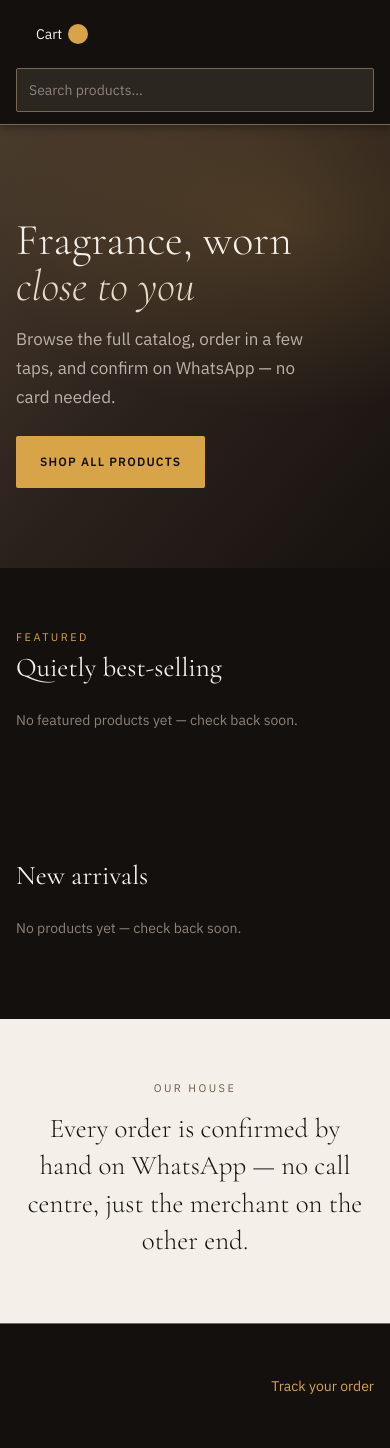
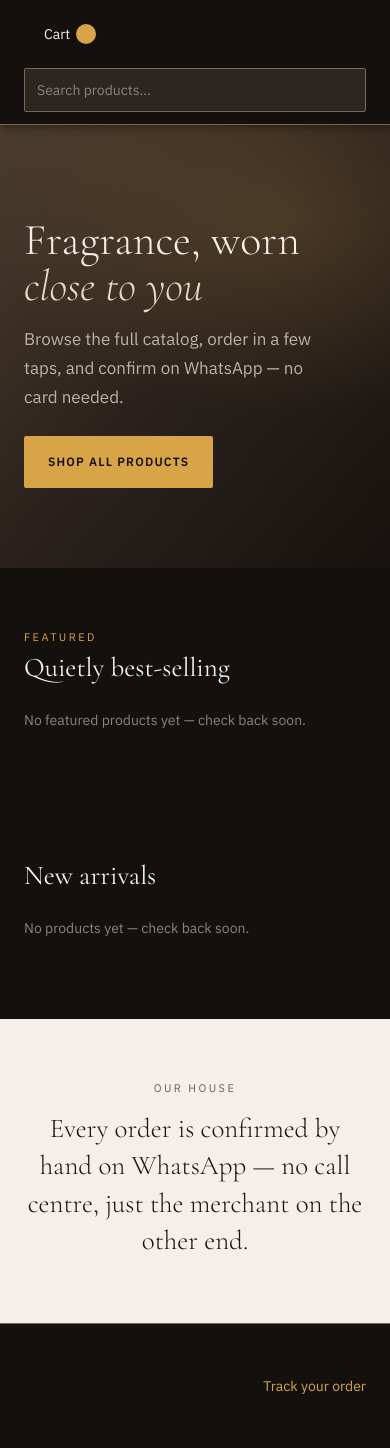
Before and after one commit to Huzaifa0223/scent-and-style-website, a Django app: template templates/storefront/home.html in a window 390 px wide. Run offline with Django 5.2, Linux system fonts and the light colour scheme; the template is opened without the code that fills it, so the values that code supplies are empty; style sheets or scripts are compiled from the project's sources.

Commit message:
feat(ui): add page shell container and hairline rules
Introduces .shell, .rule, and .rule-t in a @layer components block (the
first such block in this stylesheet) and applies them across the header,
footer, home sections, listing, PDP, checkout, confirmation, and
tracking pages.

This is deduplication plus a gutter change, not a container fix. The
polish brief diagnosed "no container primitive -- every region finds its
own left edge", but a live measurement put the logo, breadcrumb, H1,
filter rail, and footer all on the same 363px edge already: ten separate
copies of "mx-auto max-w-sf-shell px-4 sm:px-8" that happened to agree.
The value here is that the eleventh copy can no longer disagree.

The real defect the brief saw was the gutter ramp. It stopped at 32px
from the sm breakpoint (640px) and held there to the 1240px cap, so a
~1100px viewport looked edge-to-edge despite a correct container. The
scale now grows 24 -> 40 -> 64px at base/md/lg. Measured on the listing
page: content left edge moved 363 -> 394.5px at 1920, matching
(1901-1240)/2 + 64 exactly.

Order confirmation and tracking keep their narrower column by passing
max-w-2xl alongside .shell. That relies on @tailwind utilities being
emitted after @tailwind components, so the utility wins at equal
specificity -- verified by byte offset in the compiled bundle (.shell at
4644, .max-w-2xl at 7077) and confirmed live: those pages compute to a
672px cap while header and footer stay at 1240px.

The home page's paper band keeps its own padding rather than taking
.shell, since .shell would centre and cap the full-bleed background too;
it uses the gutter tokens directly so its text still starts on the same
edge.

Co-Authored-By: Claude Sonnet 5 <noreply@anthropic.com>

```diff
--- a/static/css/input.css
+++ b/static/css/input.css
@@ -58,6 +58,38 @@
   font-display: swap;
 }
 
+/* ---------------------------------------------------------------------
+   Structure primitives (storefront polish pass).
+
+   `.shell` replaces ten hand-repeated copies of
+   "mx-auto max-w-sf-shell px-4 sm:px-8" across the header, footer, home
+   sections, listing, PDP, and checkout. Those copies did already agree
+   with each other — a live measurement put every region's content on the
+   same 363px left edge — so this is deduplication, not a bug fix: the
+   point is that the eleventh copy can no longer disagree.
+
+   The gutter scale itself is the real change. The old ramp stopped at
+   32px from the `sm` breakpoint (640px) all the way to the 1240px cap,
+   which is why a ~1100px viewport looked edge-to-edge despite having a
+   correct container. It now grows 24 -> 40 -> 64px.
+
+   `.shell` sets max-width via a component-layer rule, so a page needing
+   a narrower column (order confirmation, order tracking) can still pass
+   `max-w-2xl` alongside it: @tailwind utilities is emitted after
+   @tailwind components, so the utility wins at equal specificity.
+   --------------------------------------------------------------------- */
+@layer components {
+  .shell {
+    @apply mx-auto w-full max-w-sf-shell px-gutter md:px-gutter-md lg:px-gutter-lg;
+  }
+  .rule {
+    @apply border-b border-sf-line;
+  }
+  .rule-t {
+    @apply border-t border-sf-line;
+  }
+}
+
 /* Storefront redesign motion (docs/design.md's "Motion" section — animation
    spec 1, "Hero / section entrance"). static/js/storefront-reveal.js adds
    .is-in once an element is 15% into the viewport; this is the transition
--- a/templates/orders/checkout.html
+++ b/templates/orders/checkout.html
@@ -4,7 +4,7 @@
 {% block title %}Checkout — {{ store_settings.name }}{% endblock %}
 
 {% block content %}
-  <div class="mx-auto max-w-sf-shell px-4 py-8 sm:px-8">
+  <div class="shell py-8">
     <h1 class="font-display text-sf-d-lg font-light text-sf-fg">Checkout</h1>
 
     {% if locked_out %}
--- a/templates/orders/order_confirmation.html
+++ b/templates/orders/order_confirmation.html
@@ -4,7 +4,7 @@
 {% block title %}Order {{ order.order_number }} — {{ store_settings.name }}{% endblock %}
 
 {% block content %}
-  <div class="mx-auto max-w-2xl px-4 py-10 text-center sm:px-8">
+  <div class="shell max-w-2xl py-10 text-center">
     <p class="text-sf-eyebrow uppercase text-sf-ok">Order placed</p>
     <h1 class="mt-2 font-display text-sf-d-lg font-light text-sf-fg">Thank you, {{ order.customer_name }}</h1>
     <p class="mt-2 text-sf-sm text-sf-fg-muted">
--- a/templates/orders/order_tracking.html
+++ b/templates/orders/order_tracking.html
@@ -4,7 +4,7 @@
 {% block title %}Track your order — {{ store_settings.name }}{% endblock %}
 
 {% block content %}
-  <div class="mx-auto max-w-2xl px-4 py-10 sm:px-8">
+  <div class="shell max-w-2xl py-10">
     <h1 class="font-display text-sf-d-lg font-light text-sf-fg">Track your order</h1>
 
     {% if order %}
--- a/templates/storefront/base.html
+++ b/templates/storefront/base.html
@@ -26,8 +26,8 @@ partial that would couple their designs together.
     byte-identical to the page background by design (this is the same
     dark surface, not a distinct one).
     {% endcomment %}
-    <header class="sticky top-0 z-40 border-b border-sf-line bg-sf-ink shadow-sf-lift">
-      <div class="mx-auto flex max-w-sf-shell flex-wrap items-center gap-3 px-4 py-3 sm:gap-6 sm:px-8">
+    <header class="rule sticky top-0 z-40 bg-sf-ink shadow-sf-lift">
+      <div class="shell flex flex-wrap items-center gap-3 py-3 sm:gap-6">
         <a
           href="/"
           class="font-display text-lg uppercase tracking-[0.12em] text-sf-fg hover:text-sf-brass focus:outline-none focus-visible:ring-2 focus-visible:ring-sf-brass focus-visible:ring-offset-2 focus-visible:ring-offset-sf-ink"
@@ -46,8 +46,8 @@ partial that would couple their designs together.
       {% block content %}{% endblock %}
     </main>
 
-    <footer class="border-t border-sf-line">
-      <div class="mx-auto max-w-sf-shell px-4 py-10 text-sf-sm text-sf-fg-dim sm:px-8">
+    <footer class="rule-t">
+      <div class="shell py-10 text-sf-sm text-sf-fg-dim">
         {% block storefront_footer %}
           <div class="flex flex-wrap items-center justify-between gap-3">
             <span class="font-display text-base uppercase tracking-[0.14em] text-sf-fg">{{ store_settings.name }}</span>
--- a/templates/storefront/home.html
+++ b/templates/storefront/home.html
@@ -6,7 +6,7 @@
 {% block content %}
   <section class="relative overflow-hidden bg-gradient-to-br from-[#4A3B2C] via-[#2A211C] to-[#17120F]">
     <div class="pointer-events-none absolute inset-0" style="background: radial-gradient(120% 70% at 72% 22%, rgba(216,164,72,.18), transparent 62%);"></div>
-    <div class="relative mx-auto max-w-sf-shell px-4 py-20 sm:px-8 sm:py-28">
+    <div class="shell relative py-20 sm:py-28">
       <div class="max-w-xl">
         <p data-reveal class="text-sf-eyebrow uppercase text-sf-brass">{{ store_settings.name }}</p>
         <h1 data-reveal class="mt-3 font-display text-sf-d-xl font-light leading-[1.05] text-sf-fg sm:text-sf-d-2xl">
@@ -34,7 +34,7 @@
   </section>
 
   {% if categories %}
-    <section class="mx-auto max-w-sf-shell px-4 py-16 sm:px-8">
+    <section class="shell py-16">
       <div class="flex items-baseline justify-between">
         <h2 class="font-display text-sf-d-md font-normal text-sf-fg">Shop by category</h2>
         {% if has_more_categories %}
@@ -68,7 +68,7 @@
     </section>
   {% endif %}
 
-  <section class="mx-auto max-w-sf-shell px-4 py-16 sm:px-8">
+  <section class="shell py-16">
     <div class="flex items-baseline justify-between">
       <div>
         <p class="text-sf-eyebrow uppercase text-sf-brass">Featured</p>
@@ -100,7 +100,7 @@
     {% endif %}
   </section>
 
-  <section class="mx-auto max-w-sf-shell px-4 py-16 sm:px-8">
+  <section class="shell py-16">
     <h2 class="font-display text-sf-d-md font-normal text-sf-fg">New arrivals</h2>
     {% if new_arrivals %}
       <div class="mt-6 grid grid-cols-2 gap-x-4 gap-y-8 lg:grid-cols-4">
@@ -113,7 +113,13 @@
     {% endif %}
   </section>
 
-  <section data-reveal class="mt-4 bg-sf-paper px-6 py-16 text-center sm:py-20">
+  {% comment %}
+  Full-bleed colour band, so it keeps its own padding rather than taking
+  .shell (which would centre and cap the *background* too). The gutter
+  tokens still apply so its text starts on the same edge as every other
+  section's does.
+  {% endcomment %}
+  <section data-reveal class="mt-4 bg-sf-paper px-gutter py-16 text-center md:px-gutter-md lg:px-gutter-lg sm:py-20">
     <p class="text-sf-eyebrow uppercase text-sf-paper-fg-muted">Our house</p>
     <p class="mx-auto mt-4 max-w-2xl font-display text-sf-d-md font-light leading-snug text-sf-paper-fg">
       Every order is confirmed by hand on WhatsApp — no call centre, just the merchant on the other end.
--- a/templates/storefront/product_detail.html
+++ b/templates/storefront/product_detail.html
@@ -23,7 +23,7 @@
 {% endblock %}
 
 {% block content %}
-  <div class="mx-auto max-w-sf-shell px-4 py-8 sm:px-8">
+  <div class="shell py-8">
     <nav aria-label="Breadcrumb" class="text-sf-caption text-sf-fg-dim">
       <ol class="flex flex-wrap items-center gap-1.5">
         <li><a href="{% url 'storefront:product_list' %}" class="hover:text-sf-brass focus:outline-none focus-visible:ring-2 focus-visible:ring-sf-brass">All Products</a></li>
--- a/templates/storefront/product_list.html
+++ b/templates/storefront/product_list.html
@@ -13,7 +13,7 @@
 {% endblock %}
 
 {% block content %}
-  <div class="mx-auto max-w-sf-shell px-4 py-8 sm:px-8">
+  <div class="shell py-8">
     <nav aria-label="Breadcrumb" class="mb-2 text-sf-caption text-sf-fg-dim">
       <ol class="flex flex-wrap items-center gap-1.5">
         <li><a href="{% url 'storefront:home' %}" class="hover:text-sf-brass focus:outline-none focus-visible:ring-2 focus-visible:ring-sf-brass">Home</a></li>
```
